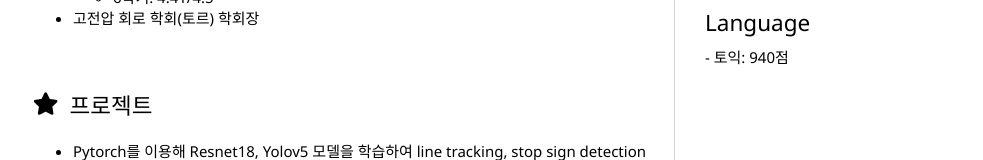
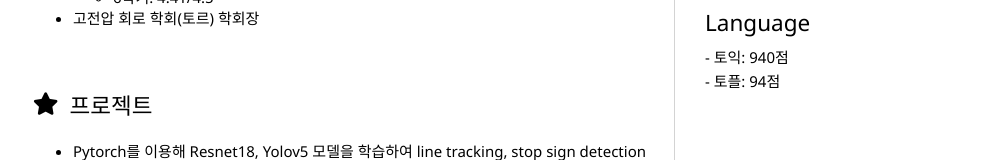
Before and after one commit to daisyKim12/my_resume, a plain HTML site: page index.html in a window 1280 px wide. Shown: the part 1070-1230 px from the top of the page, without its empty margins (157-1140 px from the left). Drawn offline with Linux system fonts and the light colour scheme.

Commit message:
add toefl

```diff
--- a/index.html
+++ b/index.html
@@ -122,6 +122,7 @@
 				<section>
 					<h2>Language</h2>
 					<p>- 토익: 940점</p>
+					<p>- 토플: 94점</p>
 				</section>
 			</article>
 		</main>
```
